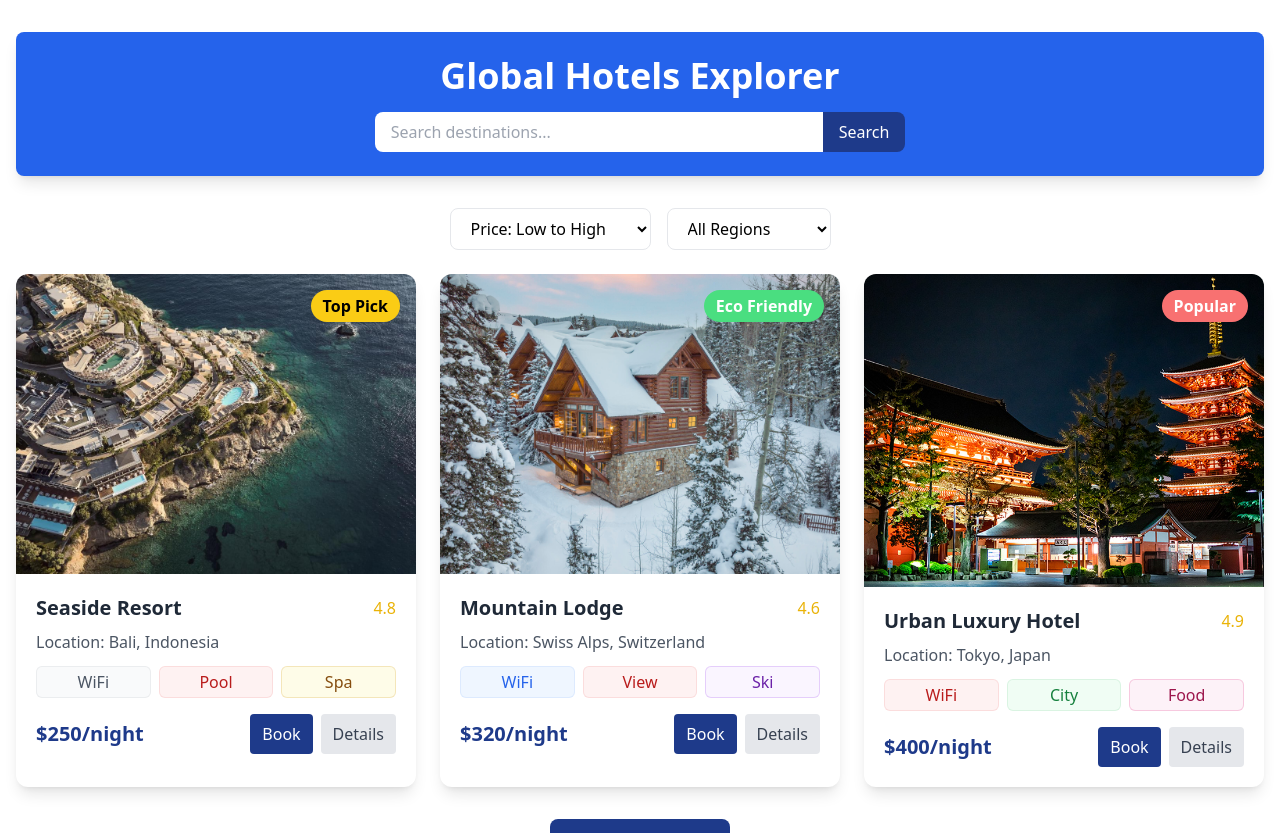
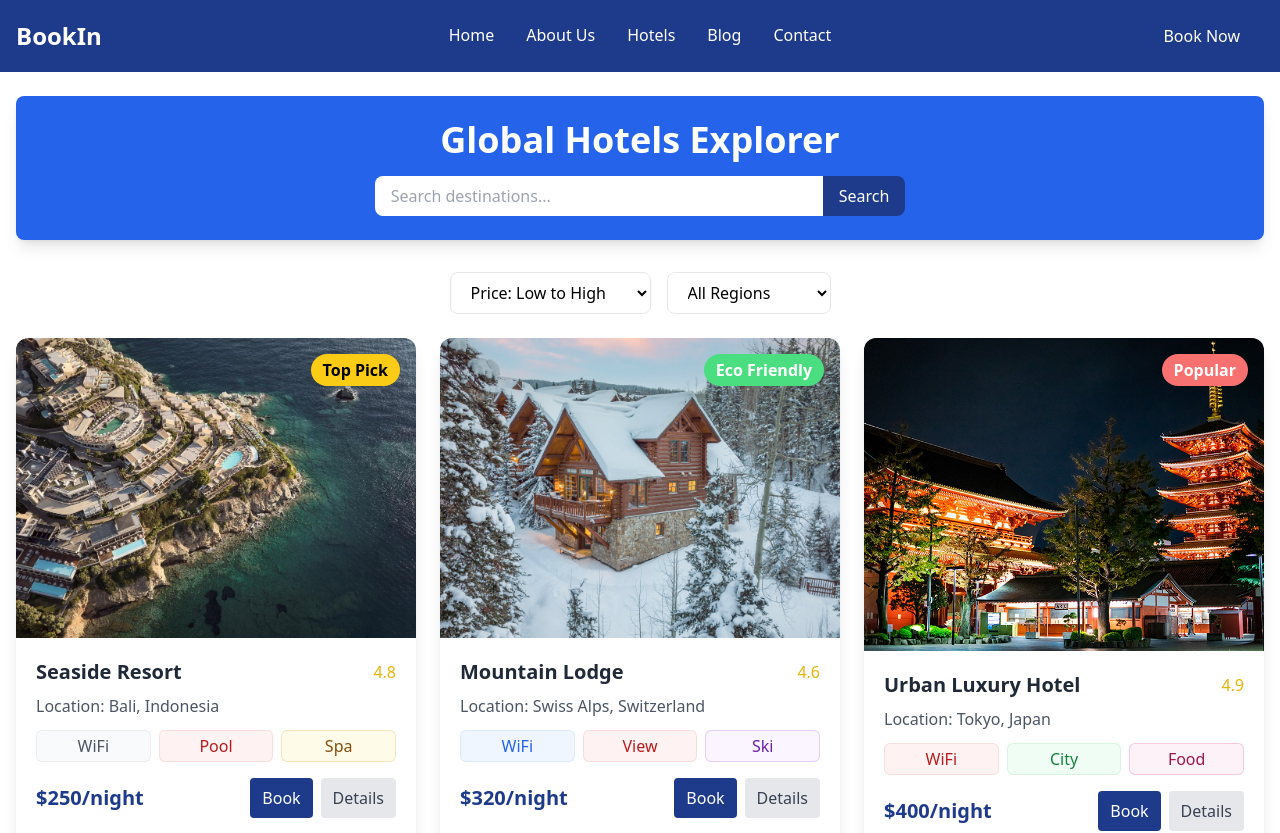
Before and after one commit to Salma-W-Ashour/hotel-, a React (Create React App) app: page /Hotels in a window 1280 px wide. Shown: the top 833 px of the page. Built offline with nearby package versions, Linux system fonts and the light colour scheme.

Commit message:
created header layout and added it to hotels component

```diff
--- a/src/App.js
+++ b/src/App.js
@@ -3,7 +3,6 @@ import MainPage from "./Components/MainPage";
 import Contact from "./Components/contact";
 import About from "./Components/about";
 import Hotels from "./Components/hotels";
-
 function App() {
   return (
     <BrowserRouter>
--- /dev/null
+++ b/src/Components/Header.js
@@ -0,0 +1,37 @@
+const Header = () => {
+  return (
+    <nav className="absolute top-0 left-0 right-0 z-10 bg-blue-900 text-white p-4">
+      <div className="container mx-auto flex justify-between items-center">
+        <div className="text-2xl font-bold text-white w-1/4">
+          <a href="#">BookIn</a>
+        </div>
+
+        <div className="flex justify-center space-x-8 w-2/4">
+          {[
+            { name: "Home", href: "home.html" },
+            { name: "About Us", href: "about.html" },
+            { name: "Hotels", href: "#" },
+            { name: "Blog", href: "#" },
+            { name: "Contact", href: "#" },
+          ].map((link) => (
+            <a
+              key={link.name}
+              href={link.href}
+              className="border-b-2 rounded-md border-transparent hover:text-yellow-400 hover:border-yellow-400 transition-colors duration-300"
+            >
+              {link.name}
+            </a>
+          ))}
+        </div>
+
+        <div className="flex justify-end w-1/4">
+          <button className="bg-blue-900 text-white px-6 py-2 rounded-lg hover:bg-yellow-400">
+            Book Now
+          </button>
+        </div>
+      </div>
+    </nav>
+  );
+};
+
+export default Header;
--- a/src/Components/Header.jsx
+++ /dev/null
@@ -1,52 +0,0 @@
-import React from "react";
-
-export default function Header() {
-  return (
-    <nav class="absolute top-0 left-0 right-0 z-10 bg-transparent text-white p-4">
-      <div class="container mx-auto flex justify-between items-center">
-        <div class="text-2xl font-bold text-blue-900 w-1/4">
-          <a href="#">BookIn</a>
-        </div>
-
-        <div class="flex justify-center space-x-8 w-2/4">
-          <a
-            href="home.html"
-            class="border-b-4 rounded-md border-transparent hover:text-yellow-400 hover:border-yellow-400 transition-colors duration-300"
-          >
-            Home
-          </a>
-          <a
-            href="about.html"
-            class="border-b-4 border-transparent hover:text-yellow-400 hover:border-yellow-400 transition-colors duration-300"
-          >
-            About Us
-          </a>
-          <a
-            href="#"
-            class="border-b-4 border-transparent hover:text-yellow-400 hover:border-yellow-400 transition-colors duration-300"
-          >
-            Hotels
-          </a>
-          <a
-            href="#"
-            class="border-b-4 border-transparent hover:text-yellow-400 hover:border-yellow-400 transition-colors duration-300"
-          >
-            Blog
-          </a>
-          <a
-            href="#"
-            class="border-b-4 border-transparent hover:text-yellow-400 hover:border-yellow-400 transition-colors duration-300"
-          >
-            Contact
-          </a>
-        </div>
-
-        <div class="flex justify-end w-1/4">
-          <button class="bg-blue-900 text-white-800 px-6 py-2 rounded-lg hover:bg-yellow-400">
-            Book Now
-          </button>
-        </div>
-      </div>
-    </nav>
-  );
-}
--- a/src/Components/hotels.jsx
+++ b/src/Components/hotels.js
@@ -1,9 +1,11 @@
 import React from "react";
+import Header from "./Header";
 
 export default function Hotels() {
   return (
     <>
-      <main class="flex-grow container mx-auto px-4 py-8">
+      <Header />
+      <main class="flex-grow container mx-auto px-4 py-24">
         <div class="bg-blue-600 text-white p-6 rounded-lg shadow-lg mb-8">
           <h1 class="text-4xl font-bold text-center">Global Hotels Explorer</h1>
           <div class="flex justify-center mt-4">
@@ -197,3 +199,4 @@ export default function Hotels() {
     </>
   );
 }
+// export default Hotels;
```
